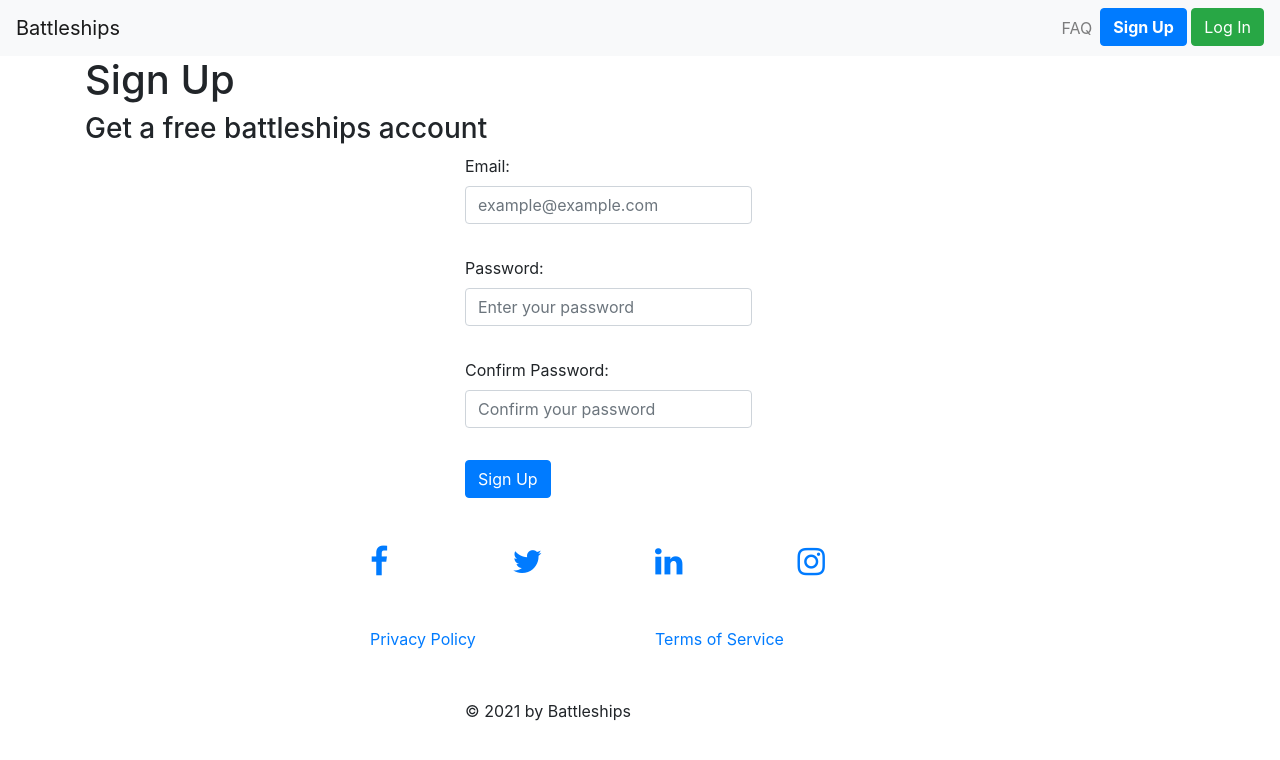
After one commit to jonathanelliott/Battleships, a Django app: page /signup/ in a window 1280 px wide. The commit adds this page. Shown: the top 760 px of the page. Run offline with Django 3.2, Linux system fonts and the light colour scheme.

Commit message:
Added login and signup and grid

```diff
--- a/gameserver/battleships/templates/battleships/base.html
+++ b/gameserver/battleships/templates/battleships/base.html
@@ -6,7 +6,7 @@
     <head>
         <!-- Meta -->
         <meta charset="utf-8">
-        <link rel="shortcut icon" href="{% static 'images/favicon.ico' %}">
+        <link rel="shortcut icon" href="#">
 
         <!-- Title -->
         <title>{% block title %}{% endblock %}Battleships</title>
@@ -52,10 +52,10 @@
                             <div class="buttons">
                                     {% if request.user.is_authenticated %}
                                         <a href="#" class="btn btn-success" role="button"><i class="fa fa-user"></i> My Account</a>
-                                        <a href="#" class="btn btn-danger" role="button"><i class="fa fa-sign-out"></i>Log Out</a>
+                                        <a href="{% url 'logout' %}" class="btn btn-danger" role="button"><i class="fa fa-sign-out"></i>Log Out</a>
                                     {% else %}
-                                        <a href="#" class="btn btn-primary" role="button"><strong>Sign Up</strong></a>
-                                        <a href="#" class="btn btn-success" role="button">Log In</a>
+                                        <a href="{% url 'signup' %}" class="btn btn-primary" role="button"><strong>Sign Up</strong></a>
+                                        <a href="{% url 'login' %}" class="btn btn-success" role="button">Log In</a>
                                     {% endif %}
                             </div>
                         </div>
--- a/gameserver/battleships/templates/battleships/frontpage.html
+++ b/gameserver/battleships/templates/battleships/frontpage.html
@@ -15,4 +15,5 @@
         </p>
     </div>
 </div>
+
 {% endblock %}
--- /dev/null
+++ b/gameserver/battleships/templates/battleships/signup.html
@@ -0,0 +1,69 @@
+{% extends 'battleships/base.html' %}
+{% load static %}
+
+{% block title %}Sign Up | {% endblock %}
+
+{% block content %}
+
+<div class="title">
+    <h1>Sign Up</h1>
+    <h3>Get a free battleships account</h3>
+</div>
+
+<div class="row">
+    <div class="col">
+
+    </div>
+    <div class="col">
+        <form method='post', action=".">
+            {% csrf_token %}
+            <div class="form-group row">
+                <div class="form-group col-10">
+                    <label>Email: </label>
+                    <input type="email" class="form-control" name="username" id="id_username" placeholder="example@example.com">
+                </div>
+            </div>
+            <div class="form-group row">
+                <div class="form-group col-10">
+                    <label>Password: </label>
+                    <input type="password" class="form-control" name="password1" id="id_password1" placeholder="Enter your password">
+                </div>
+            </div>
+            <div class="form-group row">
+                <div class="form-group col-10">
+                    <label>Confirm Password: </label>
+                    <input type="password" class="form-control" name="password2" id="id_password2" placeholder="Confirm your password">
+                </div>
+            </div>
+                <button type="submit" class="btn btn-primary">Sign Up</button>
+
+
+            {% if form.errors %}
+                <div class="alert alert-warning" role="alert">
+                    {{ form.non_field_errors }}
+
+                    {% for field in form %}
+                        {% if field.errors %}
+                            <div class="form-group row">
+                                <div class="alert alert-danger alert-dismissible fade show" role="alert">
+                                    {{ field.label }}: {{ field.errors }}
+                                    <button type="button" class="close" data-dismiss="alert" aria-label="Close">
+                                        <span aria-hidden="true">&times;</span>
+                                    </button>
+                                </div>
+                            </div>
+                        {% endif %}
+                    {% endfor %}
+                </div>
+            {% endif %}
+        </form>
+    </div>
+
+    <div class="col">
+
+    </div>
+</div>
+{% endblock %}
+
+{% block scripts %}
+{% endblock %}
--- a/gameserver/battleships/views.py
+++ b/gameserver/battleships/views.py
@@ -1,5 +1,68 @@
-from django.shortcuts import render
+from django.shortcuts import render, redirect
+from django.contrib.auth import login, logout
+from django.contrib.auth.decorators import login_required
+from django.contrib.auth.forms import UserCreationForm
+
+from .models import Player
+from .forms import CreateGrid
 
 def frontpage(request):
 
     return render(request, 'battleships/frontpage.html')
+
+def signup(request):
+    if request.method == 'POST':
+        form = UserCreationForm(request.POST)
+
+        if form.is_valid():
+
+            user = form.save()
+            user.email = user.username
+            user.save()
+
+            player = Player.objects.create(player=user)
+            player.save()
+
+            login(request, user)
+
+            return redirect('dashboard')
+    else:
+         form = UserCreationForm()
+
+    return render(request, 'battleships/signup.html', {'form': form})
+
+@login_required
+def dashboard(request):
+
+    if request.method == 'POST':
+        form = CreateGrid(request.POST)
+
+        if form.is_valid():
+            maximum_x = int(request.POST.get('maximum_x'))
+            maximum_y = int(request.POST.get('maximum_y'))
+
+            grid = [[None] * maximum_x for i in range(maximum_y)]
+            context = {
+                'grid': grid,
+                'xrange': range(0, maximum_x),
+                'yrange': range(0, maximum_y),
+                'form': form,
+            }
+            return render(request, 'battleships/dashboard.html', context)
+    else:
+        form = CreateGrid()
+        grid = [[None] * 7 for i in range(7)]
+
+        context = {
+            'grid': grid,
+            'xrange': range(0, 7),
+            'yrange': range(0, 7),
+            'form': form,
+        }
+    return render(request, 'battleships/dashboard.html', context)
+
+@login_required
+def logout_view(request):
+    logout(request)
+
+    return redirect('frontpage')
--- a/gameserver/gameserver/settings.py
+++ b/gameserver/gameserver/settings.py
@@ -120,3 +120,6 @@ USE_TZ = True
 # https://docs.djangoproject.com/en/3.1/howto/static-files/
 
 STATIC_URL = '/static/'
+
+LOGIN_REDIRECT_URL = 'dashboard'
+LOGOUT_REDIRECT_URL = 'frontpage'
--- a/gameserver/gameserver/urls.py
+++ b/gameserver/gameserver/urls.py
@@ -15,10 +15,16 @@ Including another URLconf
 """
 from django.contrib import admin
 from django.urls import path
+from django.contrib.auth import views as auth_views
+from battleships.views import frontpage, signup, dashboard
 
-from battleships.views import frontpage
 
 urlpatterns = [
     path('admin/', admin.site.urls),
     path('', frontpage, name='frontpage'),
+
+    path('signup/', signup, name='signup'),
+    path('login/', auth_views.LoginView.as_view(template_name='battleships/login.html'), name='login'),
+    path('logout/', auth_views.LogoutView.as_view(), name='logout'),
+    path('dashboard/', dashboard, name='dashboard'),
 ]
```
Also changed, not shown: gameserver/battleships/forms.py (added, +7 -0 lines), gameserver/battleships/templates/battleships/dashboard.html (added, +73 -0 lines), gameserver/battleships/templates/battleships/login.html (added, +67 -0 lines).
